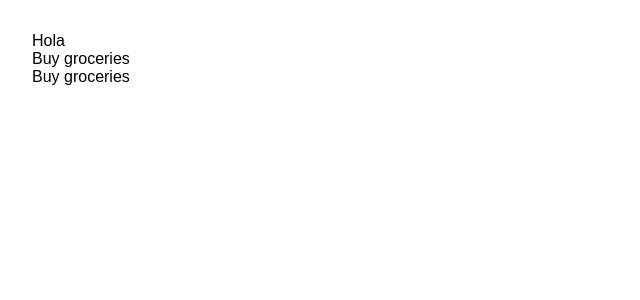
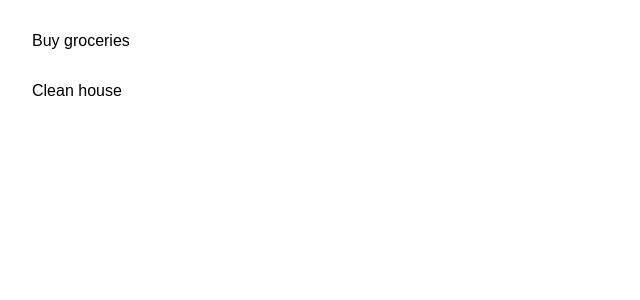
Before and after one commit to marcgirbaub/202301-w6ch1-marc-girbau, a React (Create React App) app: page / in a window 1280 px wide. Shown: the top 300 px of the page, without its empty margins (0-640 px from the left). Built offline with nearby package versions, Linux system fonts and the light colour scheme.

Commit message:
Add styles to TodosList

```diff
--- a/src/App.tsx
+++ b/src/App.tsx
@@ -4,7 +4,6 @@ import TodosList from "./components/TodosList/TodosList";
 const App = (): JSX.Element => {
   return (
     <div>
-      Hola
       <TodosList />
     </div>
   );
--- a/src/components/TodosList/TodosList.tsx
+++ b/src/components/TodosList/TodosList.tsx
@@ -1,9 +1,11 @@
+import TodosListStyled from "./TodosListStyled";
+
 const TodosList = (): JSX.Element => {
   return (
-    <ul>
+    <TodosListStyled>
       <li>Buy groceries</li>
-      <li>Buy groceries</li>
-    </ul>
+      <li>Clean house</li>
+    </TodosListStyled>
   );
 };
 
--- /dev/null
+++ b/src/components/TodosList/TodosListStyled.tsx
@@ -0,0 +1,9 @@
+import styled from "styled-components";
+
+const TodosListStyled = styled.ul`
+  display: flex;
+  flex-direction: column;
+  gap: 2rem;
+`;
+
+export default TodosListStyled;
```
